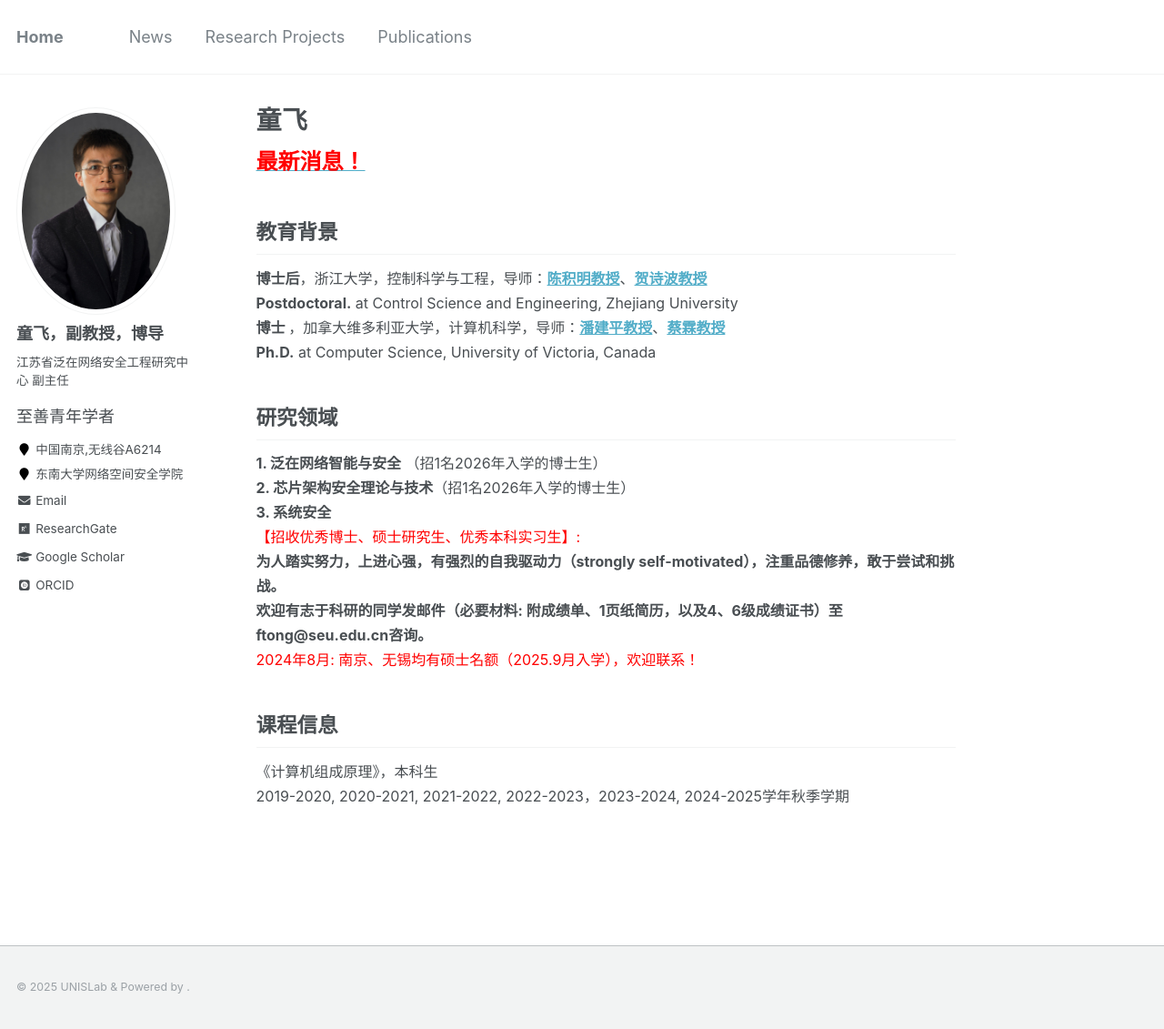
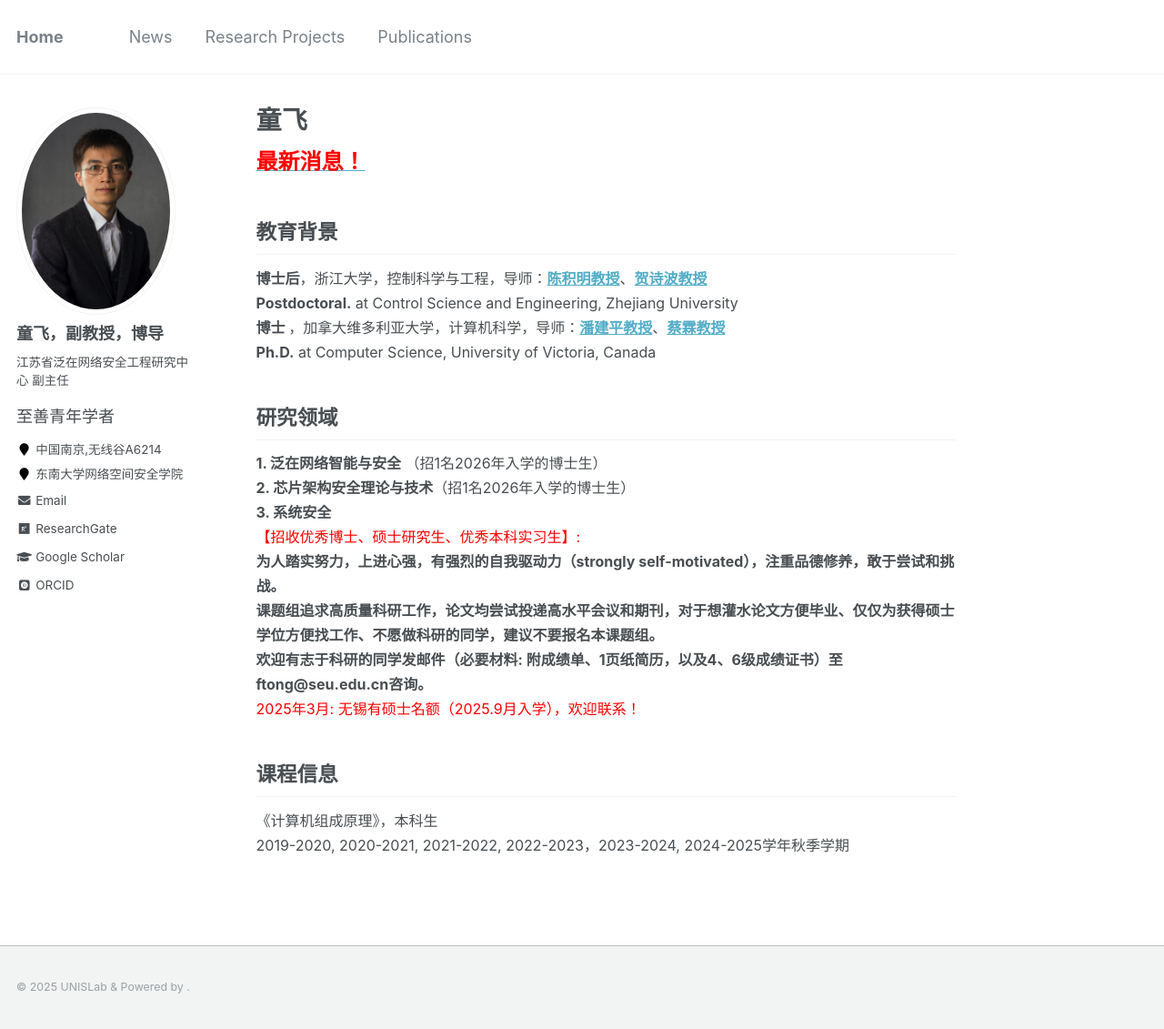
Before and after one commit to fei-tong/fei-tong.github.io, a Jekyll site: the page built from _pages/about.md, in a window 1280 px wide and 1131 px high. Shown: the whole window at 91% size. Built offline with Jekyll 4.4.1, drawn with Linux system fonts in a browser that asks for light colours; some web fonts are replaced.

Commit message:
Update about.md

```diff
--- a/_pages/about.md
+++ b/_pages/about.md
@@ -26,8 +26,9 @@ redirect_from:
 <b>3.  系统安全</b><br>
 <font color="red">【招收优秀博士、硕士研究生、优秀本科实习生】:</font><br>
 <b>为人踏实努力，上进心强，有强烈的自我驱动力（strongly self-motivated），注重品德修养，敢于尝试和挑战。</b><br>
+<b>课题组追求高质量科研工作，论文均尝试投递高水平会议和期刊，对于想灌水论文方便毕业、仅仅为获得硕士学位方便找工作、不愿做科研的同学，建议不要报名本课题组。</b><br>
 <b>欢迎有志于科研的同学发邮件（必要材料: 附成绩单、1页纸简历，以及4、6级成绩证书）至 ftong@seu.edu.cn咨询。</b><br>
-<font color="red">2024年8月: 南京、无锡均有硕士名额（2025.9月入学），欢迎联系！</font>
+<font color="red">2025年3月: 无锡有硕士名额（2025.9月入学），欢迎联系！</font>
 </font>
 
 ## 课程信息
```
